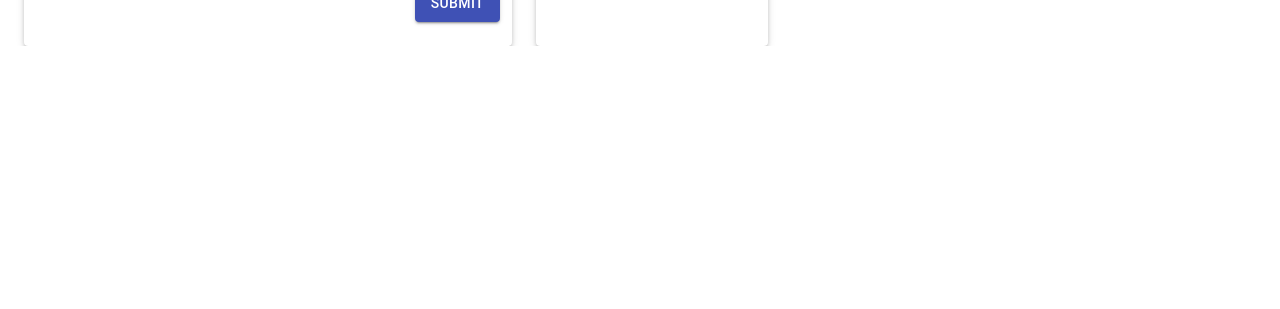
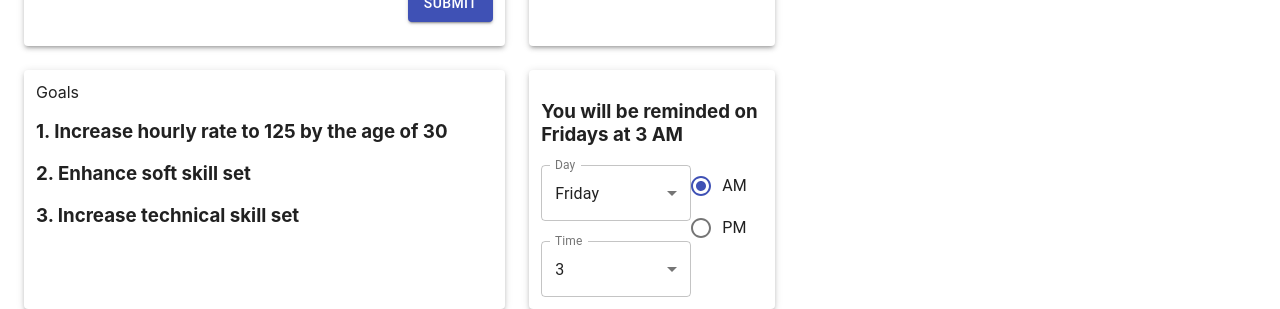
Before and after one commit to HarryFray/career-accelerator, a React (Create React App) app: page / in a window 1280 px wide. Shown: the part 951-1260 px from the top of the page. Before the commit the page ends 997 px from the top, so only its background shows below. Built offline with nearby package versions, Linux system fonts and the light colour scheme; no server answers; the database is empty.

Commit message:
MVP complete!

```diff
--- /dev/null
+++ b/src/components/DayTimePicker.js
@@ -0,0 +1,123 @@
+import React, { useState } from "react";
+import Paper from "@material-ui/core/Paper";
+import styled from "styled-components";
+import InputLabel from "@material-ui/core/InputLabel";
+import MenuItem from "@material-ui/core/MenuItem";
+import FormControl from "@material-ui/core/FormControl";
+import Select from "@material-ui/core/Select";
+
+import Radio from "@material-ui/core/Radio";
+import RadioGroup from "@material-ui/core/RadioGroup";
+import FormControlLabel from "@material-ui/core/FormControlLabel";
+
+const StyledPaper = styled(Paper)`
+  .form_control {
+    display: flex;
+    justify-content: space-between;
+  }
+  .select {
+    width: 176px;
+  }
+
+  .day_input {
+    margin-bottom: 10px;
+  }
+
+  .day_input,
+  .time_input {
+    width: 150px;
+  }a
+
+  .radio_group {
+    margin-top: -10px;
+  }
+`;
+
+const DayTimePicker = ({ className }) => {
+  const [meridiem, setMeridiem] = useState("AM");
+  const [day, setDay] = useState("Friday");
+  const [time, setTime] = useState("3");
+
+  const handleMeridiem = (event) => {
+    setMeridiem(event.target.value);
+  };
+
+  const handleDay = (event) => {
+    setDay(event.target.value);
+  };
+
+  const handleTime = (event) => {
+    setTime(event.target.value);
+  };
+  return (
+    <StyledPaper elevation={3} className={className}>
+      <h3>{`You will be reminded on ${day}s at ${time} ${meridiem}`}</h3>
+      <div className="form_control">
+        <div className="select_group">
+          <FormControl variant="outlined" className="day_input">
+            <InputLabel id="day">Day</InputLabel>
+            <Select
+              value={day}
+              onChange={handleDay}
+              label="Day"
+              className="day_input select"
+              labelId="day"
+            >
+              <MenuItem value={"Monday"}>Monday</MenuItem>
+              <MenuItem value={"Tuesday"}>Tuesday</MenuItem>
+              <MenuItem value={"Wednesday"}>Wednesday</MenuItem>
+              <MenuItem value={"Thursday"}>Thursday</MenuItem>
+              <MenuItem value={"Friday"}>Friday</MenuItem>
+              <MenuItem value={"Saturday"}>Saturday</MenuItem>
+              <MenuItem value={"Sunday"}>Sunday</MenuItem>
+            </Select>
+          </FormControl>
+          <FormControl variant="outlined" className="time_input">
+            <InputLabel id="time">Time</InputLabel>
+
+            <Select
+              value={time}
+              onChange={handleTime}
+              label="Time"
+              className="time_input select"
+              labelId="time"
+            >
+              <MenuItem value={"1"}>1</MenuItem>
+              <MenuItem value={"2"}>2</MenuItem>
+              <MenuItem value={"3"}>3</MenuItem>
+              <MenuItem value={"4"}>4</MenuItem>
+              <MenuItem value={"5"}>5</MenuItem>
+              <MenuItem value={"6"}>6</MenuItem>
+              <MenuItem value={"7"}>7</MenuItem>
+              <MenuItem value={"8"}>8</MenuItem>
+              <MenuItem value={"9"}>9</MenuItem>
+              <MenuItem value={"10"}>10</MenuItem>
+              <MenuItem value={"11"}>11</MenuItem>
+              <MenuItem value={"12"}>12</MenuItem>
+            </Select>
+          </FormControl>
+        </div>
+        <RadioGroup
+          className="radio_group"
+          aria-label="gender"
+          name="gender1"
+          value={meridiem}
+          onChange={handleMeridiem}
+        >
+          <FormControlLabel
+            value="AM"
+            control={<Radio color="primary" />}
+            label="AM"
+          />
+          <FormControlLabel
+            value="PM"
+            control={<Radio color="primary" />}
+            label="PM"
+          />
+        </RadioGroup>
+      </div>
+    </StyledPaper>
+  );
+};
+
+export default DayTimePicker;
--- a/src/components/Feed.js
+++ b/src/components/Feed.js
@@ -25,12 +25,16 @@ const StyledPaper = styled(Paper)`
     box-shadow: 0 8px 16px 0 rgba(0, 0, 0, 0.2);
   }
 
+  .date {
+    margin: 12px 0 0;
+  }
+
   .question {
-    margin: 20px 0 0;
+    margin: 8px 0 0;
   }
 
   .answer {
-    margin: 8px 0 0;
+    margin: 4px 0 0;
     font-weight: normal;
   }
 `;
@@ -43,7 +47,7 @@ const Feed = ({ className }) => {
       {allReviews.map(({ completeDate, queAnsPairs }) => {
         return (
           <Paper key={completeDate} className="review">
-            <h3>{completeDate}</h3>
+            <h3 className='date'>{completeDate}</h3>
             {Object.entries(queAnsPairs).map((pair) => {
               console.log("pair: ", pair);
               let que = pair[0];
@@ -51,8 +55,8 @@ const Feed = ({ className }) => {
 
               return (
                 <div className="questionsAnsPair" key={ans}>
-                  <h4 className="question">{que.split("-").join(" ")}</h4>
-                  <h4 className='answer'>{ans}</h4>
+                  <h5 className="question">{que.split("-").join(" ")}</h5>
+                  <h5 className='answer'>{ans}</h5>
                 </div>
               );
             })}
--- a/src/components/Layout.js
+++ b/src/components/Layout.js
@@ -1,8 +1,10 @@
 import Paper from "@material-ui/core/Paper";
 import styled from "styled-components";
+import Button from "@material-ui/core/Button";
 
 import WeeklyForm from "./WeeklyForm";
 import Feed from "./Feed";
+import DayTimePicker from "./DayTimePicker";
 
 const StyledLayout = styled.div`
   display: grid;
@@ -13,12 +15,14 @@ const StyledLayout = styled.div`
   grid-template-columns: 1fr 1fr 1fr 2fr;
   grid-template-rows: 1fr 2fr;
 
+  background: #5a5660;
+
   .Paper {
     padding: 12px;
   }
 
   .Goals {
-    grid-column: 1 / 4;
+    grid-column: 1 / 3;
   }
 
   .Weekly {
@@ -26,7 +30,7 @@ const StyledLayout = styled.div`
     grid-column: 1 / 3;
   }
 
-  .Monthly {
+  .score {
     grid-row: 2;
     grid-column: 3;
   }
@@ -35,19 +39,49 @@ const StyledLayout = styled.div`
     grid-row: 1 / 3;
     grid-column: 4;
   }
+
+  .day_time_picker {
+    grid-column: 3 / 4;
+  }
 `;
 
 const Layout = () => {
+  const submitRequest = async (e) => {
+    console.log("submit shit");
+    e.preventDefault();
+    const response = await fetch("/access", {
+      method: "POST",
+      headers: {
+        "Content-type": "application/json",
+      },
+      body: JSON.stringify({
+        email: "harry.fray7@gmail.com",
+        message: "brohhhhh",
+      }),
+    });
+    const resData = await response.json();
+    if (resData.status === "success") {
+      alert("Message Sent.");
+      this.resetForm();
+    } else if (resData.status === "fail") {
+      alert("Message failed to send.");
+    }
+  };
+
   return (
     <StyledLayout>
+      <Button onClick={submitRequest} variant="contained" color="primary">
+        Submit
+      </Button>
       <Paper elevation={3} className="Paper Goals">
         Goals
         <h3>1. Increase hourly rate to 125 by the age of 30</h3>
         <h3>2. Enhance soft skill set</h3>
         <h3>3. Increase technical skill set</h3>
       </Paper>
+      <DayTimePicker elevation={3} className="Paper day_time_picker" />
       <WeeklyForm className="Paper Weekly">Weekly form</WeeklyForm>
-      <Paper elevation={3} className="Paper Monthly">
+      <Paper elevation={3} className="Paper score">
         Score
       </Paper>
       <Feed elevation={3} className="Paper Feed" />
--- a/src/components/WeeklyForm.js
+++ b/src/components/WeeklyForm.js
@@ -46,9 +46,14 @@ const WeeklyForm = ({ className }) => {
 
   return (
     <StyledPaper elevation={3} className={className}>
-      <h2>Weeky Performance Form Available</h2>
+      {submitAllowed ? (
+        <h2>Weeky Performance Form Available</h2>
+      ) : (
+        <h2>Weeky Performance Form Not Available</h2>
+      )}
       <form onSubmit={(e) => submitReview(e)} noValidate autoComplete="off">
         <TextField
+          disabled={!submitAllowed}
           onChange={(e) => handleChange(e)}
           label="In what ways did I excel"
           name="In what ways did I excel"
@@ -57,6 +62,7 @@ const WeeklyForm = ({ className }) => {
           rows={3}
         />
         <TextField
+          disabled={!submitAllowed}
           onChange={(e) => handleChange(e)}
           label="What were my week points"
           name="What were my week points"
@@ -65,6 +71,7 @@ const WeeklyForm = ({ className }) => {
           rows={3}
         />
         <TextField
+          disabled={!submitAllowed}
           onChange={(e) => handleChange(e)}
           label="Cray brainstorm improvement idea"
           name="Cray brainstorm improvement idea"
@@ -74,6 +81,7 @@ const WeeklyForm = ({ className }) => {
         />
         <div className="numberInputFeild">
           <TextField
+            disabled={!submitAllowed}
             className="first-number-feild"
             onChange={(e) => handleChange(e)}
             id="standard-number"
@@ -86,6 +94,7 @@ const WeeklyForm = ({ className }) => {
             }}
           />
           <TextField
+            disabled={!submitAllowed}
             onChange={(e) => handleChange(e)}
             id="standard-number"
             variant="outlined"
@@ -98,6 +107,7 @@ const WeeklyForm = ({ className }) => {
           />
         </div>
         <TextField
+          disabled={!submitAllowed}
           onChange={(e) => handleChange(e)}
           label="General thoughts"
           name="General thoughts"
@@ -106,7 +116,12 @@ const WeeklyForm = ({ className }) => {
           rows={3}
         />
         <div className="buttons">
-          <Button type="submit" variant="contained" color="primary">
+          <Button
+            disabled={!submitAllowed}
+            type="submit"
+            variant="contained"
+            color="primary"
+          >
             Submit
           </Button>
         </div>
--- a/src/hooks/useDate.js
+++ b/src/hooks/useDate.js
@@ -18,7 +18,7 @@ const useDate = () => {
   let completeDate = `${weekDay} ${month} ${numDay}, ${year}`;
 
   const submitAllowed =
-    !allDates.includes(completeDate) && weekDay === "Friday";
+    !allDates.includes(completeDate);
 
   return { weekDay, numDay, month, year, completeDate, submitAllowed };
 };
--- a/src/hooks/useFirebaseMethods.js
+++ b/src/hooks/useFirebaseMethods.js
@@ -11,7 +11,9 @@ const useFirebaseMethods = (review) => {
     db.on(
       "value",
       (snapshot) => {
-        setAllReviews(Object.values(snapshot.val()));
+        if (snapshot.val()) {
+          setAllReviews(Object.values(snapshot.val()));
+        }
       },
       (errorObject) => {
         setAllReviews([{ error: errorObject.code }]);
```
Also changed, not shown: package.json (+9 -1 lines), src/backend/email.js (added, +54 -0 lines), 2 other files (tests, documents, lock files or other folders).
